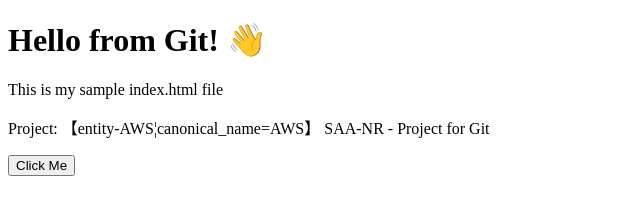
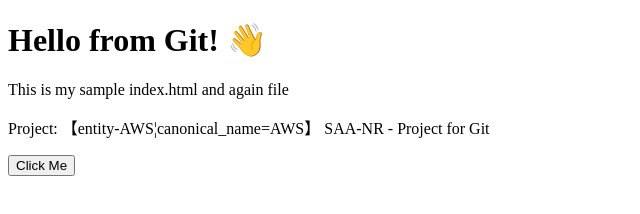
Before and after one commit to kaviiM/Forgithub, a plain HTML site: page index.html in a window 1280 px wide. Shown: the full height of the page, 0-640 px from the left. Drawn offline with Linux system fonts and the light colour scheme.

Commit message:
Again merge da 2

```diff
--- a/index.html
+++ b/index.html
@@ -5,7 +5,7 @@
 </head>
 <body>
     <h1>Hello from Git! 👋</h1>
-    <p>This is my sample index.html file</p>
+    <p>This is my sample index.html  and again file</p>
     <p>Project: 【entity-AWS¦canonical_name=AWS】 SAA-NR - Project for Git</p>
     <button>Click Me</button>
 </body>
--- a/index.js
+++ b/index.js
@@ -20,4 +20,4 @@ function welcomeUser(name) {
     return `Welcome ${name}! Happy Learning Git!`;
 }
 
-console.log(welcomeUser("Vishnu"));
+console.log(welcomeUser("Vishnu again"));
```
